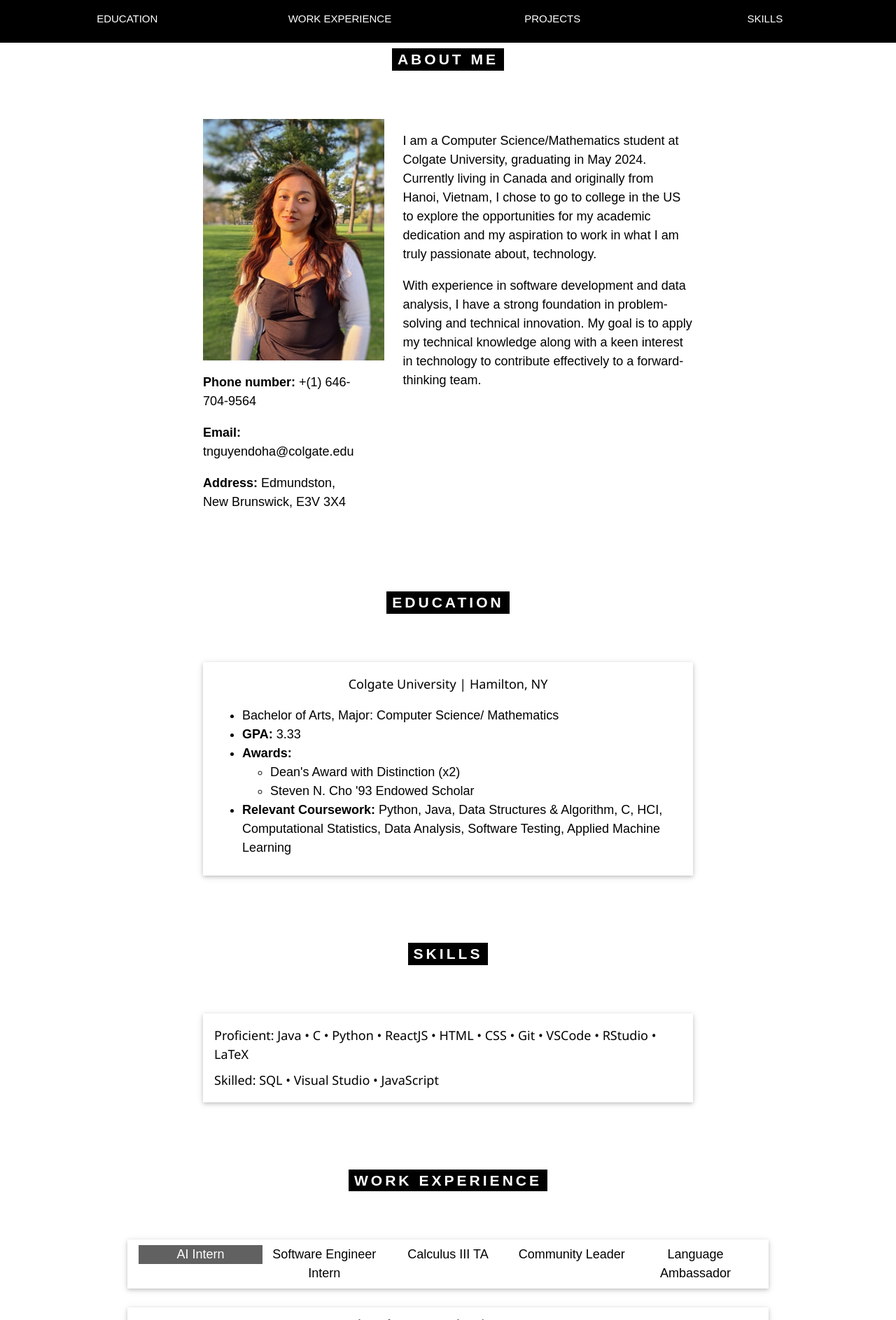
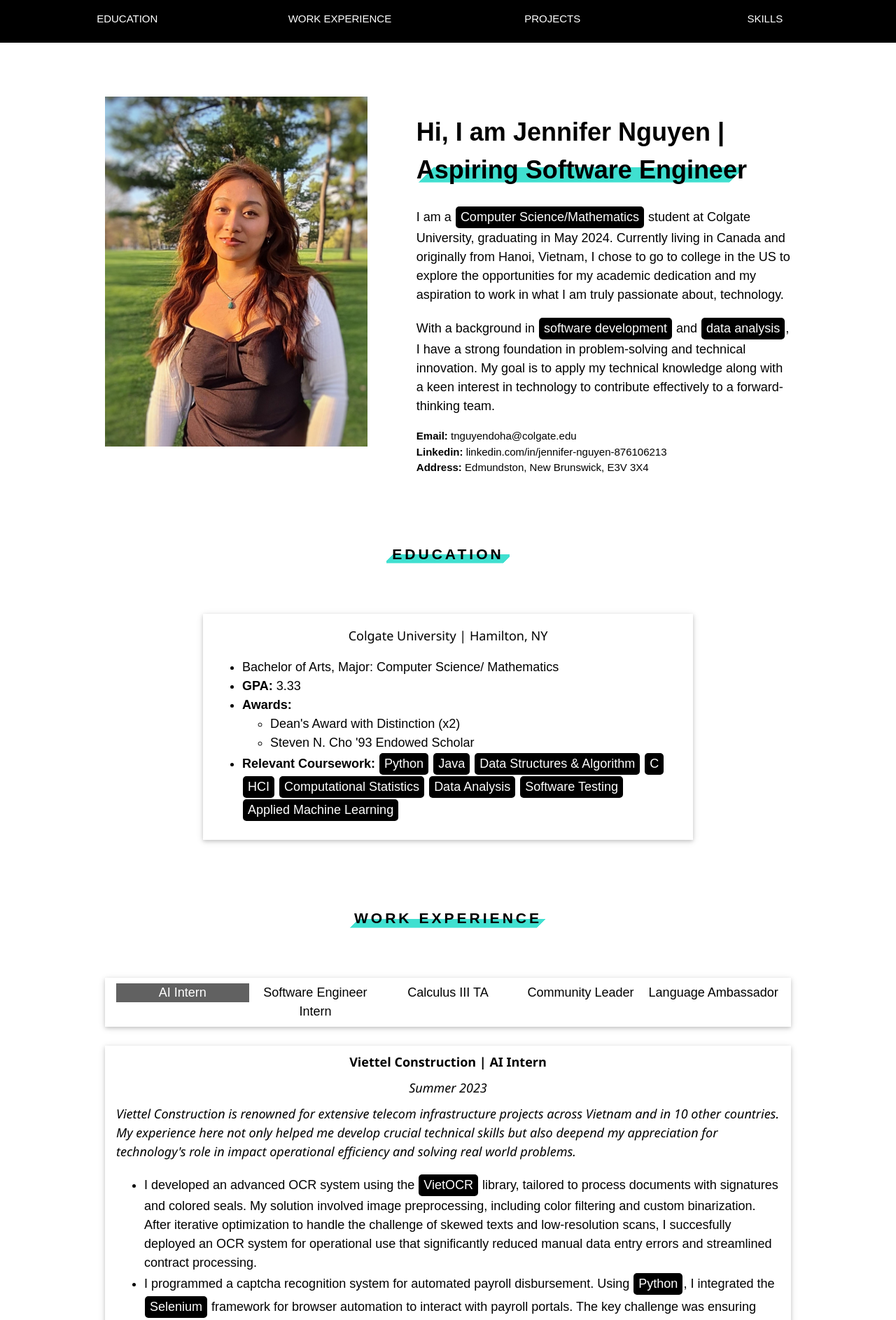
Before and after one commit to jenniferngx/resume_jenniferngx.github.io, a plain HTML site: page index.html in a window 1280 px wide. Shown: the top 1886 px of the page at 70% size. Drawn offline with Linux system fonts and the light colour scheme.

Commit message:
Updates Jan 7,2024

```diff
--- a/index.html
+++ b/index.html
@@ -43,30 +43,33 @@ body, html {
 <div class="sand grayscale large">
 
 <!-- About Container -->
+
 <div class="container" id="about">
-  <h3 class="center padding-48"><span class="tag wide">ABOUT ME</span></h3>
-  <div class="aboutMe" style="max-width:700px">
+  <h3 class="center padding-48"></h3>
+  <div class="aboutMe" style="max-width:1100px">
     <div class="profile-picture">
-      <img src="pfp.jpg" alt="Profile Picture" style="width:120%; max-width:300px;height:auto;">
-      <p><strong>Phone number:</strong> +(1) 646-704-9564</p>
-      <p><strong>Email:</strong> tnguyendoha@colgate.edu</p>
-      <p><strong>Address:</strong> Edmundston, New Brunswick, E3V 3X4</p>
+      <img src="pfp.jpg" alt="Profile Picture" style="height:100%; max-height:500px; width:auto;">
      </div>
+    <div class="about-content">
+      <h1> Hi, I am Jennifer Nguyen | <span class="highlight">Aspiring Software Engineer</span>  </h1>
+      <p>I am a <span class="skill-tag">Computer Science/Mathematics</span> student at Colgate University, graduating in May 2024. Currently living in Canada and originally from Hanoi, Vietnam, I chose to go to college in the US to explore the opportunities for my academic dedication and my aspiration to work in what I am truly passionate about, technology.  </p>
+      <p>With a background in <span class="skill-tag">software development</span> and <span class="skill-tag">data analysis</span>, I have a strong foundation in problem-solving and technical innovation. My goal is to apply my technical knowledge along with a keen interest in technology to contribute effectively to a forward-thinking team. </p>
+      <sub><strong>Email:</strong> tnguyendoha@colgate.edu</sub>
+      <sub><strong>Linkedin:</strong> linkedin.com/in/jennifer-nguyen-876106213</sub>
+      <sub><strong>Address:</strong> Edmundston, New Brunswick, E3V 3X4</sub>
 
-    <div class="about-content">
-      <p>I am a Computer Science/Mathematics student at Colgate University, graduating in May 2024. Currently living in Canada and originally from Hanoi, Vietnam, I chose to go to college in the US to explore the opportunities for my academic dedication and my aspiration to work in what I am truly passionate about, technology.  </p>
-      <p>With experience in software development and data analysis, I have a strong foundation in problem-solving and technical innovation. My goal is to apply my technical knowledge along with a keen interest in technology to contribute effectively to a forward-thinking team. </p>
     </div>
 
   </div>
 </div>
 
+
+
 <!-- EDUCATION -->
 <div class="container" id="education">
     <br>
-    <h3 class="center padding-48"><span class="tag wide">EDUCATION</span></h3>
+    <h3 class="center padding-48"><span class="tag wide highlight">EDUCATION</span></h3>
     <div class="content" style="max-width:700px">
-
       <div class="row card padding">
         <h5 class="center">Colgate University | Hamilton, NY</h5>
         <ul >
@@ -78,27 +81,25 @@ body, html {
               <li>Steven N. Cho '93 Endowed Scholar</li>
             </ul>
           </li>
-        <li><strong>Relevant Coursework:</strong> Python, Java, Data Structures & Algorithm, C,  HCI, Computational Statistics, Data Analysis, Software Testing, Applied Machine Learning</li>
+          <li><strong>Relevant Coursework:</strong>
+            <div class="skill-tag">Python</div>
+            <div class="skill-tag">Java</div>
+            <div class="skill-tag">Data Structures & Algorithm</div>
+            <div class="skill-tag">C</div>
+            <div class="skill-tag">HCI</div>
+            <div class="skill-tag">Computational Statistics</div>
+            <div class="skill-tag">Data Analysis</div>
+            <div class="skill-tag">Software Testing</div>
+            <div class="skill-tag">Applied Machine Learning</div>
         </ul>
       </div>
-</div>
-
-<!-- SKILLS -->
-<div class="container" id="skills">
-    <br>
-    <h3 class="center padding-48"><span class="tag wide">SKILLS</span></h3>
-    <div class="content" style="max-width:700px">
-
-      <div class="row card padding">
-        <h5> Proficient: Java • C • Python • ReactJS • HTML • CSS • Git • VSCode • RStudio • LaTeX </h5>
-        <h5> Skilled: SQL • Visual Studio •  JavaScript </h5>
     </div>
 </div>
 
 <!-- WORK EXPERIENCE -->
 <div class="container" id="experience">
     <br>
-    <h3 class="center padding-48"><span class="tag wide">WORK EXPERIENCE </span></h3>
+    <h3 class="center padding-48"><span class="tag wide highlight">WORK EXPERIENCE </span></h3>
 
     <div class="content" style="max-width:1100px">
 
@@ -128,9 +129,9 @@ body, html {
         <h5><dfn>Viettel Construction is renowned for extensive telecom infrastructure projects across Vietnam and in 10 other countries. My experience here not only helped me develop crucial technical skills but also deepend my appreciation for technology's role in impact operational efficiency and solving real world problems.</dfn> </h5>
 
         <ul>
-            <li>I developed an advanced OCR system using the VietOCR library, tailored to process documents with signatures and colored seals. My solution involved image preprocessing, including color filtering and custom binarization. After iterative optimization to handle the challenge of skewed texts and low-resolution scans, I succesfully deployed an OCR system for operational use that significantly reduced manual data entry errors and streamlined contract processing.</li>
-            <li>I programmed a captcha recognition system for automated payroll disbursement. Using Python, I integrated the Selenium framework for browser automation to interact with payroll portals. The key challenge was ensuring accuracy and reliability, which I addressed by implementing the Tesseract OCR engine and custom algorithms for image preprocessing. This significantly reduced manual intervention and streamlined the payroll process for 11,000 employees </li>
-            <li>I also analyzed CCTV footage from construction sites, using Python and TensorFlow. I fine-tuned object recognition models to detect specific safety parameters such as workers without safety gear, enhancing safety standards across 63 provinces </li>
+            <li>I developed an advanced OCR system using the <span class="skill-tag">VietOCR</span> library, tailored to process documents with signatures and colored seals. My solution involved image preprocessing, including color filtering and custom binarization. After iterative optimization to handle the challenge of skewed texts and low-resolution scans, I succesfully deployed an OCR system for operational use that significantly reduced manual data entry errors and streamlined contract processing.</li>
+            <li>I programmed a captcha recognition system for automated payroll disbursement. Using <span class="skill-tag">Python</span>, I integrated the <span class="skill-tag">Selenium</span> framework for browser automation to interact with payroll portals. The key challenge was ensuring accuracy and reliability, which I addressed by implementing the Tesseract OCR engine and custom algorithms for image preprocessing. This significantly reduced manual intervention and streamlined the payroll process for 11,000 employees </li>
+            <li>I also analyzed CCTV footage from construction sites, using <span class="skill-tag">Python</span> and <span class="skill-tag">TensorFlow</span>. I fine-tuned object recognition models to detect specific safety parameters such as workers without safety gear, enhancing safety standards across 63 provinces </li>
         </ul>
     </div>
 
@@ -139,7 +140,7 @@ body, html {
         <h5 class="center"><dfn> Spring - Summer 2021 </dfn></h5>
 
         <ul>
-            <li>During my internship, I engineered a vehicle tracking system using embedded C for data collection and processing, interfacing with OBD-II ports to gather metrics like speed, RPM, and fuel consumption. I integrated 4G modules for real-time data transmission, enabling Google Maps integration for accurate vehicle tracking. Additionally, I developed a web and mobile interface using JavaScript, namely Node.js, and React, enhancing user interaction and contributing to over 5,000 app downloads, thereby boosting the product's market appeal. This project not only refined my technical skills in software and hardware integration but also underscored the real-world impact of technology in automotive safety and efficiency.</li>
+            <li>During my internship, I engineered a vehicle tracking system using embedded <span class="skill-tag">C</span> for data collection and processing, interfacing with OBD-II ports to gather metrics like speed, RPM, and fuel consumption. I integrated 4G modules for real-time data transmission, enabling Google Maps integration for accurate vehicle tracking. Additionally, I developed a web and mobile interface using <span class="skill-tag">JavaScript</span> , namely <span class="skill-tag">Node.js</span>, and <span class="skill-tag">React</span>, enhancing user interaction and contributing to over 5,000 app downloads, thereby boosting the product's market appeal. This project not only refined my technical skills in software and hardware integration but also underscored the real-world impact of technology in automotive safety and efficiency.</li>
         </ul>
     </div>
 
@@ -178,7 +179,7 @@ body, html {
 <!-- PROJECTS -->
 <div class="container" id="projects">
   <br>
-  <h3 class="center padding-48"><span class="tag wide">PROJECTS </span></h3>
+  <h3 class="center padding-48"><span class="tag wide highlight">PROJECTS </span></h3>
 
   <div class="content " style="max-width:1100px">
 
@@ -201,7 +202,7 @@ body, html {
         <h5><dfn> Being away from my family for the first time, I struggled massively with cooking, which inspired me to create this website for my own personal use </dfn></h5>
 
         <ul>
-            <li>I built a multi-cultural recipe website, featuring over 5,000 recipes via the Spoonacular API. The main challenge was ensuring responsive data rendering and seamless user experience. Utilizing ReactJS with Hooks for efficient state management and async/await for smooth API interaction, I created a user-friendly interface and deployed the website to GitHub Pages, practicing my skills in front-end developemt and solving the problem of having to call my mom for the recipe. </li>
+            <li>I built a multi-cultural recipe website, featuring over 5,000 recipes via the <span class="skill-tag">Spoonacular API</span>. The main challenge was ensuring responsive data rendering and seamless user experience. Utilizing <span class="skill-tag">ReactJS</span> with <span class="skill-tag">Hooks</span> for efficient state management and <span class="skill-tag">async/await</span> for smooth API interaction, I created a user-friendly interface and deployed the website to GitHub Pages, practicing my skills in front-end developemt and solving the problem of having to call my mom for the recipe. </li>
             <li>Used: ReactJS, Hooks (State/Effect), Asynchronous API (async/await) & deployed to GitHub Pages </li>
         </ul>
         <div class="center navbar_link">
@@ -230,6 +231,33 @@ body, html {
       <br>
   </div>
 <br>
+
+<!-- SKILLS -->
+<div class="container padding-48" id="skills">
+  <br>
+  <h3 class="center padding"><span class="tag wide highlight">SKILLS</span></h3>
+  <div class="content" style="max-width:700px">
+
+    <div class="row card padding">
+      <h5> Proficient:
+        <div class="skill-tag">Java</div>
+        <div class="skill-tag">C</div>
+        <div class="skill-tag">Python</div>
+        <div class="skill-tag">ReactJS</div>
+        <div class="skill-tag">HTML</div>
+        <div class="skill-tag">CSS</div>
+        <div class="skill-tag">Git</div>
+        <div class="skill-tag">VSCode</div>
+        <div class="skill-tag">RStudio</div>
+        <div class="skill-tag">LaTeX</div>
+      </h5>
+      <h5> Skilled:
+        <div class="skill-tag">SQL</div>
+        <div class="skill-tag">Visual Studio</div>
+        <div class="skill-tag">JavaScript</div>
+      </h5>
+    </div>
+</div>
 
 <!-- End page content -->
 </div>
--- a/style.css
+++ b/style.css
@@ -26,12 +26,16 @@ h5{
     font-weight:400;
     margin:10px 0
 }
+sub{
+    display: block;
+}
+
 .serif{font-family:serif}.sans-serif{font-family:sans-serif}
 .wide{letter-spacing:4px}
 .image{max-width:100%;height:auto}img{vertical-align:middle}a{color:inherit}
 .tag{
-    background-color:#000;
-    color:#fff;
+    /* background-color:#000; */
+    color:#000;
     display:inline-block;
     padding-left:8px;
     padding-right:8px;
@@ -57,26 +61,56 @@ h5{
     text-align: center;
     width: auto;
 }
+
+/* .container-about {
+    padding: 0.01em 16px;
+    margin-left: auto;
+    margin-right: auto;
+  } */
+
+
+.white{
+    color: #fff;
+}
+.big{
+    font-size: 48px;
+}
 .content{
     margin-left:auto;
     margin-right:auto;
     max-width:980px;
     display: block;
 }
+.highlight {
+    background-image: linear-gradient(135deg, transparent 5%, turquoise 5%, turquoise 95%, transparent 95%);
+    background-size: 100% .6em;
+    background-repeat: no-repeat;
+    background-position: 0 85%;
+  }
+.skill-tag {
+    background-color: black;
+    color: white;
+    padding: 2px 7px;
+    margin: 1px;
+    display: inline-block; /* Makes the tag inline */
+    border-radius: 5px;
+
+}
 .aboutMe{
     margin-left:auto;
     margin-right:auto;
-    max-width:980px;
+    /* max-width:0px; */
     display: flex;
 }
   .profile-picture {
     flex: 1; /* Takes up 1 portion of the flex container */
-  }
+}
 
   .about-content {
     flex: 2; /* Takes up 2 portions of the flex container */
     padding-left: 70px;
   }
+
 .navbar{
     position: fixed;
     width: 100%;
@@ -89,6 +123,12 @@ h5{
 }
 .leadership-col{
     width: 33.333%
+}
+.centered{
+    display: flex;
+    align-items: center; /* Centers vertically */
+    justify-content: center; /* Centers horizontally */
+    height: 100vh; /* Full viewport height */
 }
 .container {
     padding: 0.01em 16px;
```
Also changed, not shown: pfp2.jpg (added). Lines whose indentation alone changed are shown as unchanged.
